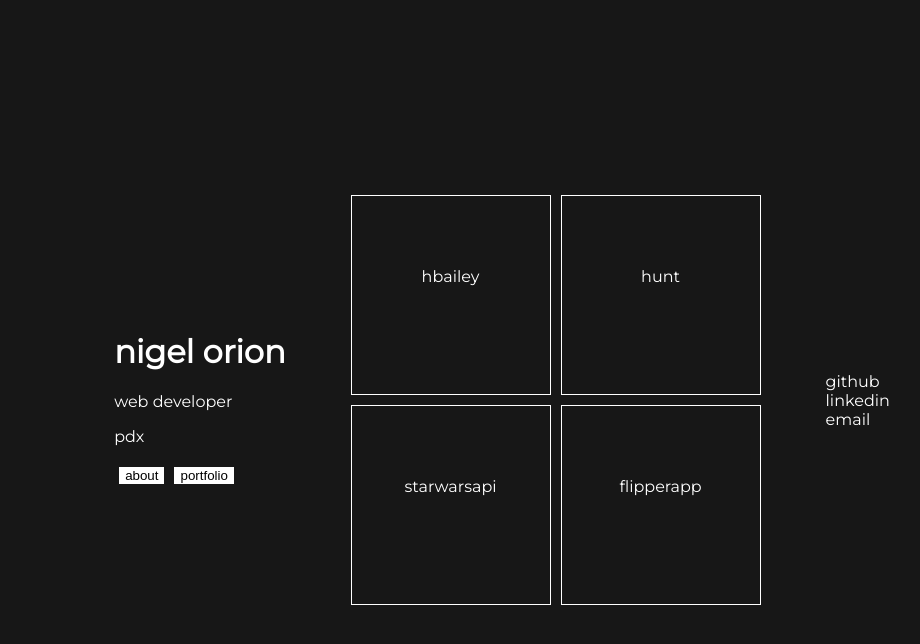
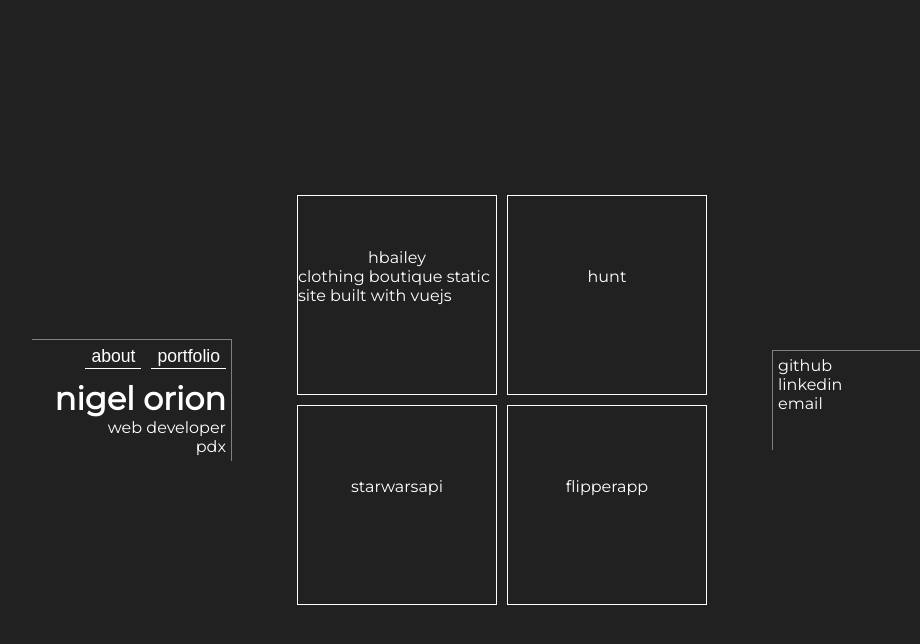
Before and after one commit to nigelorion/portfolio-final, a Vue app: page / in a window 1280 px wide. Both pictures are taken after a click on the button "portfolio". Shown: the top 644 px of the page, without its empty margins (138-1058 px from the left). Built offline with nearby package versions, Linux system fonts and the light colour scheme.

Commit message:
flex layout adjustments

```diff
--- a/src/App.vue
+++ b/src/App.vue
@@ -2,11 +2,11 @@
   <!-- <meta name="viewport" content="width=device-width, initial-scale=1.0"> -->
   <div id="app">
     <div class="title sections">
+      <button v-on:click="aboutToggle()" type="button" name="button">about</button>
+      <button v-on:click="portfolioToggle()" type="button" name="button">portfolio</button>
       <h1>nigel orion</h1>
       <p>web developer</p>
       <p>pdx</p>
-      <button v-on:click="aboutToggle()" type="button" name="button">about</button>
-      <button v-on:click="portfolioToggle()" type="button" name="button">portfolio</button>
     </div>
     <div class="aboutAndPortfolio sections">
       <transition name="slide-fade" mode="out-in">
@@ -64,7 +64,7 @@ body {
   margin: 0;
   padding: 0;
   display: flex;
-  background-color: rgb(23, 23, 23);
+  background-color: rgb(33, 33, 33);
 }
 
 * {
@@ -76,7 +76,7 @@ body {
   font-family:'Montserrat', sans-serif;
   -webkit-font-smoothing: antialiased;
   -moz-osx-font-smoothing: grayscale;
-  color: rgb(255, 255, 255);
+  color: white;
   width: 100%;
   height: 100%;
   display: flex;
@@ -84,17 +84,25 @@ body {
   align-items: center;
   @media(max-width: 700px) {
     flex-direction: column;
+    justify-content: flex-start;
   }
 }
 
 
 button {
-  background-color: white;
-  border: none;
-  margin: 5px;
+  background-color: rgba(37, 60, 187, 0);
+  color: inherit;
+  font-size: 1.1em;
+  margin: 0 0 10px 10px;
+  border-bottom: solid 1px white;
+  border-top: none;
+  border-left: none;
+  border-right: none;
+  // color:white;
+
   &:hover {
-    background-color: rgb(114, 174, 254);
-    color: white;
+    background-color: white;
+    color: grey;
   }
 }
 
@@ -106,17 +114,22 @@ button {
 }
 .slide-fade-enter, .slide-fade-leave-to
 /* .slide-fade-leave-active below version 2.1.8 */ {
-  // transform: translateX(40px);
+  // transform: translate  // transform: translateX(40px);X(40px);
   opacity: 0;
 }
 
 .contact {
+  border-top: solid 1px grey;
+  border-left: solid 1px grey;
+  padding: 5px;
   order: 2;
+
   @media(min-width: 700px) {
     order: 3;
   }
   a {
-    color: white;
+    color: inherit;
+    width: 80px;
     text-decoration: none;
     transition: all 350ms;
     display: block;
@@ -128,7 +141,20 @@ button {
 }
 
 .sections {
+  min-width: 200px;
+  min-height: 100px;
   margin: 10px;
+  p, h1 {
+    margin: 0;
+    padding: 0;
+  }
+}
+
+.title {
+  text-align: right;
+  border-top: solid 1px grey;
+  border-right: solid 1px grey;
+  padding: 5px;
 }
 
 </style>
--- a/src/components/Center.vue
+++ b/src/components/Center.vue
@@ -1,8 +1,9 @@
 <template>
   <div class="main">
     <div class="projects">
-      <div class="projectWrapper">
+      <div class="projectWrapper hbailey">
         <p>hbailey</p>
+        <p>clothing boutique static site built with vuejs</p>
         <a href="#">code</a>
         <a href="#">live</a>
 
@@ -48,6 +49,10 @@ export default {
    flex-wrap: wrap;
    max-width: 500px;
    max-height: 500px;
+   @media(max-width:700px) {
+     width: 100%;
+     height: 100%;
+   }
    justify-content: center;
    // transform: rotate(45deg);
    // @media(max-width: 700px) {
@@ -66,6 +71,11 @@ export default {
      // background-color: rgb(105, 117, 133);
      border: solid 1px white;
      margin: 1%;
+     @media(max-width:700px) {
+       width: 250px;
+       height: 250px;
+       margin: 5px;
+     }
      a {
        opacity: 0;
        transition: 500ms;
@@ -73,7 +83,7 @@ export default {
        text-decoration: none;
        &:hover {
          color: grey;
-         margin-right: 10px;
+         background-color: white;
        }
      }
      &:hover {
@@ -107,5 +117,9 @@ export default {
      }
    }
  }
-
+//
+// .hbailey {
+//   background-image: url(../assets/hbaileyimage.png);
+//   background-position: center;
+// }
 </style>
```
Also changed, not shown: src/assets/hbaileyimage.png (added), src/assets/huntimage.png (added).
